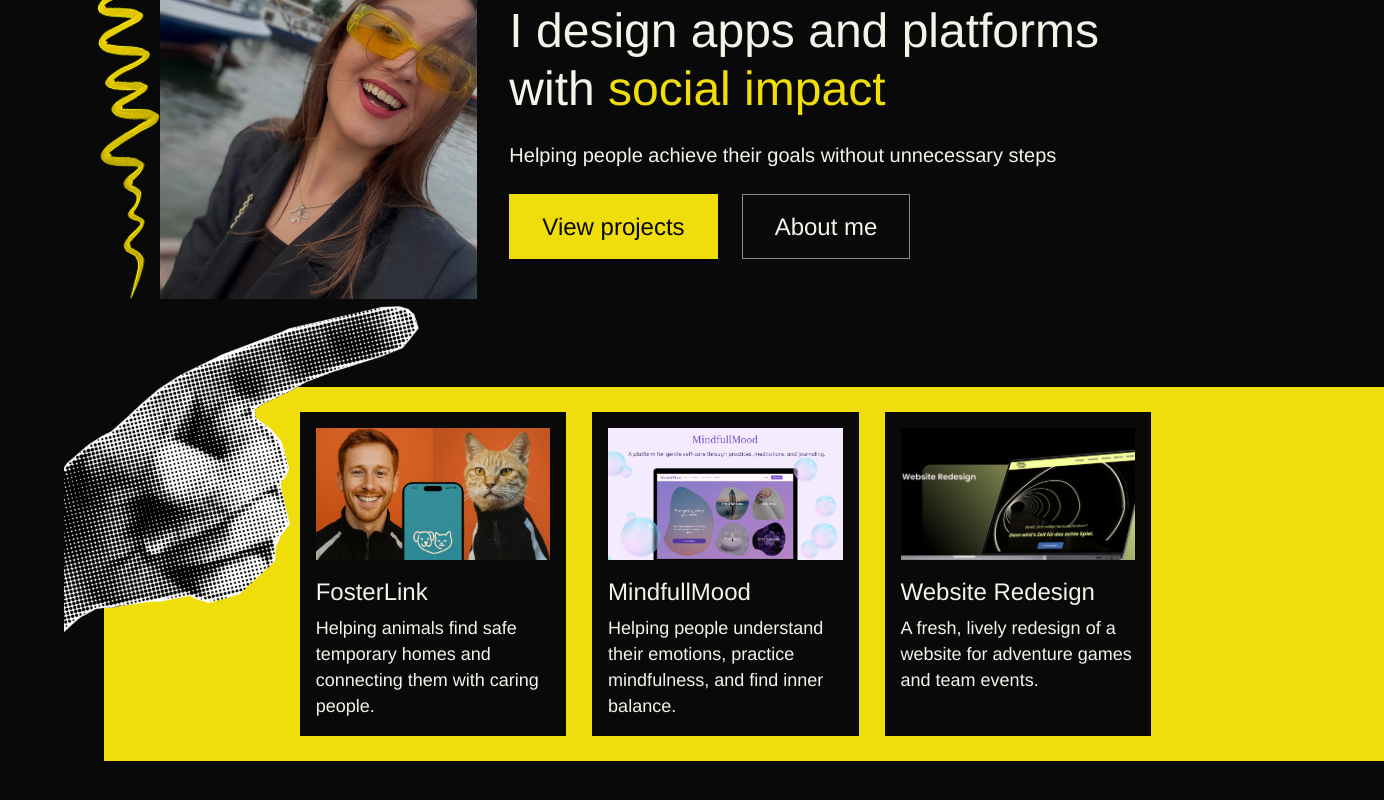
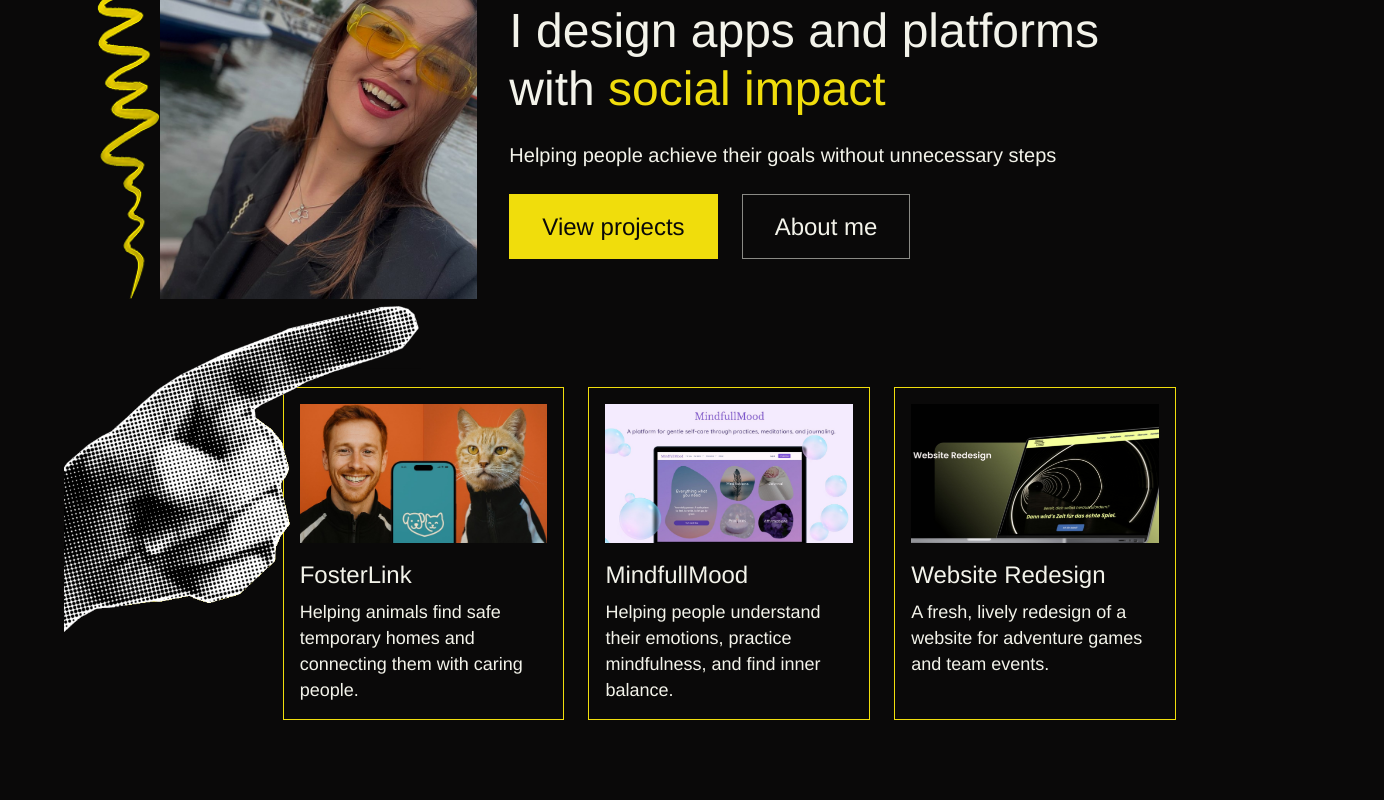
Before and after one commit to SokolovaO911/portfolio-demo, a Next.js app: page / in a window 1280 px wide. Shown: the part 244-1044 px from the top of the page, 1384 px wide, since content can reach past the window. After the commit the page ends 1020 px from the top, so only its background shows below. Built offline with nearby package versions, Linux system fonts and the light colour scheme.

Commit message:
Revert "Home: yellow band under projects"
This reverts commit 737a3ed266c5d87b88cb565fc7dfbdd8e614846a.

```diff
--- a/app/page.tsx
+++ b/app/page.tsx
@@ -51,15 +51,11 @@ export default function Home() {
 
       <section
         aria-labelledby="home-projects"
-        className="relative flex flex-col gap-6 p-4 md:mt-8 md:p-6"
+        className="relative flex flex-col gap-6 md:mt-8"
       >
         <h2 id="home-projects" className="sr-only">
           Projects
         </h2>
-        <div
-          aria-hidden="true"
-          className="absolute inset-y-0 left-0 w-screen bg-accent"
-        />
         <Image
           src={decorHand}
           alt=""
@@ -67,7 +63,7 @@ export default function Home() {
           sizes="(min-width: 768px) 33vw, 50vw"
           className="pointer-events-none z-10 ml-auto w-1/2 -scale-x-100 md:absolute md:-left-10 md:top-0 md:ml-0 md:w-1/3 md:-translate-y-1/4 md:scale-x-100"
         />
-        <ul className="relative grid gap-6 md:ml-auto md:w-5/6 md:grid-cols-3">
+        <ul className="grid gap-6 md:ml-auto md:w-5/6 md:grid-cols-3">
           {projects.map((project) => (
             <li key={project.slug} className="flex">
               <WorkCard
@@ -77,7 +73,6 @@ export default function Home() {
                 image={project.cover}
                 imageAlt={project.coverAlt}
                 imagePosition={project.coverPosition}
-                surface="accent"
                 href={`/projects/${project.slug}`}
               />
             </li>
--- a/components/WorkCard/WorkCard.tsx
+++ b/components/WorkCard/WorkCard.tsx
@@ -15,8 +15,6 @@ export type WorkCardProps = {
   imagePosition?: "top" | "center";
   /** Адреса сторінки кейсу. */
   href: string;
-  /** Фон, на якому лежить картка: на жовтому (accent) фокус показується темним контуром. */
-  surface?: "canvas" | "accent";
   /** Додаткові класи для розміщення (ширина, відступи зовні). */
   className?: string;
 };
@@ -24,12 +22,7 @@ export type WorkCardProps = {
 const card =
   "group flex flex-col gap-4 rounded-card border border-accent bg-canvas p-4 text-ink font-sans " +
   "hover:border-ink hover:bg-ink hover:text-canvas " +
-  "focus-visible:outline-2 focus-visible:outline-offset-2";
-
-const focusBySurface = {
-  canvas: "focus-visible:outline-accent",
-  accent: "focus-visible:outline-canvas",
-};
+  "focus-visible:outline-2 focus-visible:outline-offset-2 focus-visible:outline-accent";
 
 /**
  * Клікабельна картка роботи: обкладинка, назва, короткий опис.
@@ -41,12 +34,11 @@ export function WorkCard({
   image,
   imageAlt,
   imagePosition = "center",
-  surface = "canvas",
   href,
   className = "",
 }: WorkCardProps) {
   return (
-    <Link href={href} className={[card, focusBySurface[surface], className].filter(Boolean).join(" ")}>
+    <Link href={href} className={[card, className].filter(Boolean).join(" ")}>
       <Image
         src={image}
         alt={imageAlt}
```
